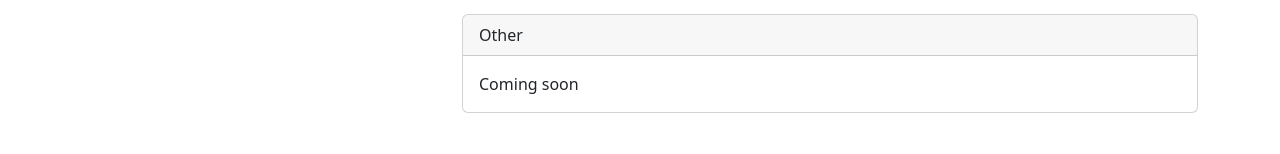
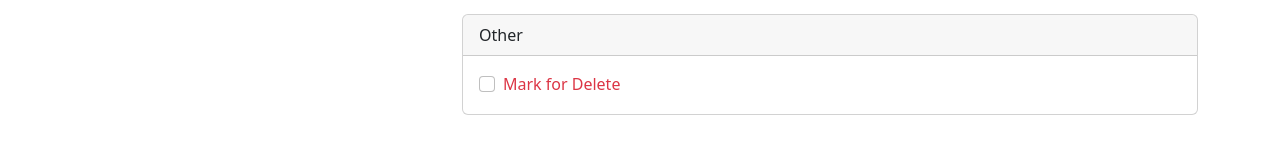
Before and after one commit to bottleinamessage/quiz-editor, an Angular app: page / in a window 1280 px wide. Both pictures are taken after a click on the button "Add New Quiz". Shown: the part 314-468 px from the top of the page. Built offline with nearby package versions, Linux system fonts and the light colour scheme.

Commit message:
Marked for delete working.

```diff
--- a/src/app/app.component.html
+++ b/src/app/app.component.html
@@ -14,6 +14,7 @@
             *ngFor="let q of quizzes"
             (click)="selectQuiz(q)"
             [class.active]="q === selectedQuiz"
+            [style.text-decoration]="q.markedForDelete ? 'line-through' : 'inherit'"
           >
             {{ q.quizName }}
             <small class="font-itallic font-weight-lighter">
@@ -87,7 +88,16 @@
           Other
         </div>
         <div class="card-body">
-          Coming soon
+          <div class="form-check">
+            <label class="form-check-label text-danger">
+              <input
+                type="checkbox"
+                class="form-check-input"
+                [(ngModel)]="selectedQuiz.markedForDelete"
+              />
+              Mark for Delete
+            </label>
+          </div>
         </div>
       </div>
     </div>
--- a/src/app/app.component.ts
+++ b/src/app/app.component.ts
@@ -4,6 +4,7 @@
 interface QuizDisplay {
   quizName: string;
   quizQuestions: QuestionDisplay[];
+  markedForDelete: boolean;
 }
 
 interface QuestionDisplay {
@@ -32,6 +33,7 @@
       , quizQuestions: x.questions.map((y: any) => ({
         questionName: y.name
       }))
+      , markedForDelete: false
     }));
 
     console.log(this.quizzes);
@@ -51,6 +53,7 @@
     const newQuiz = {
       quizName: "Untitled Quiz"
       , quizQuestions: []
+      , markedForDelete: false
     };
 
     this.quizzes = [
```
